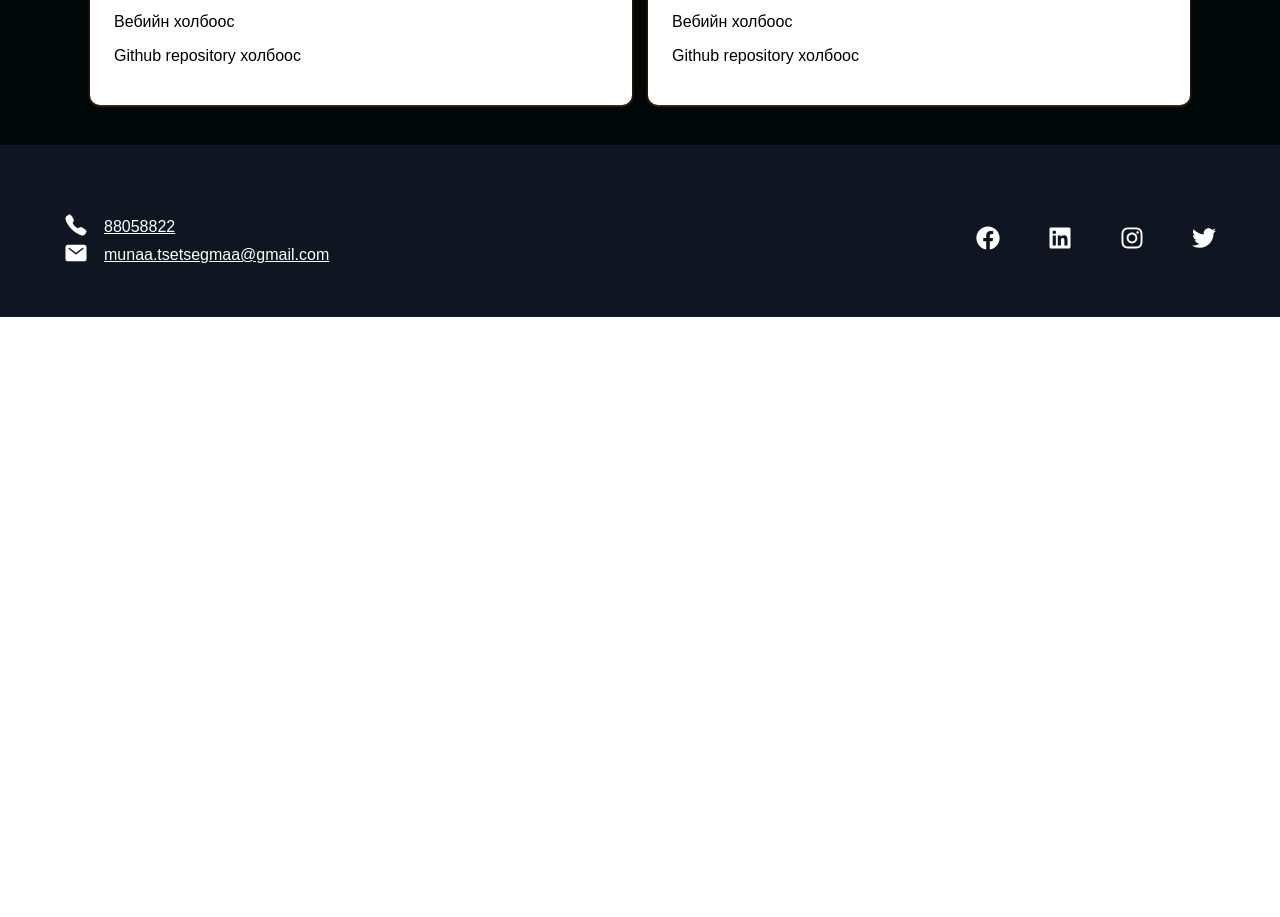
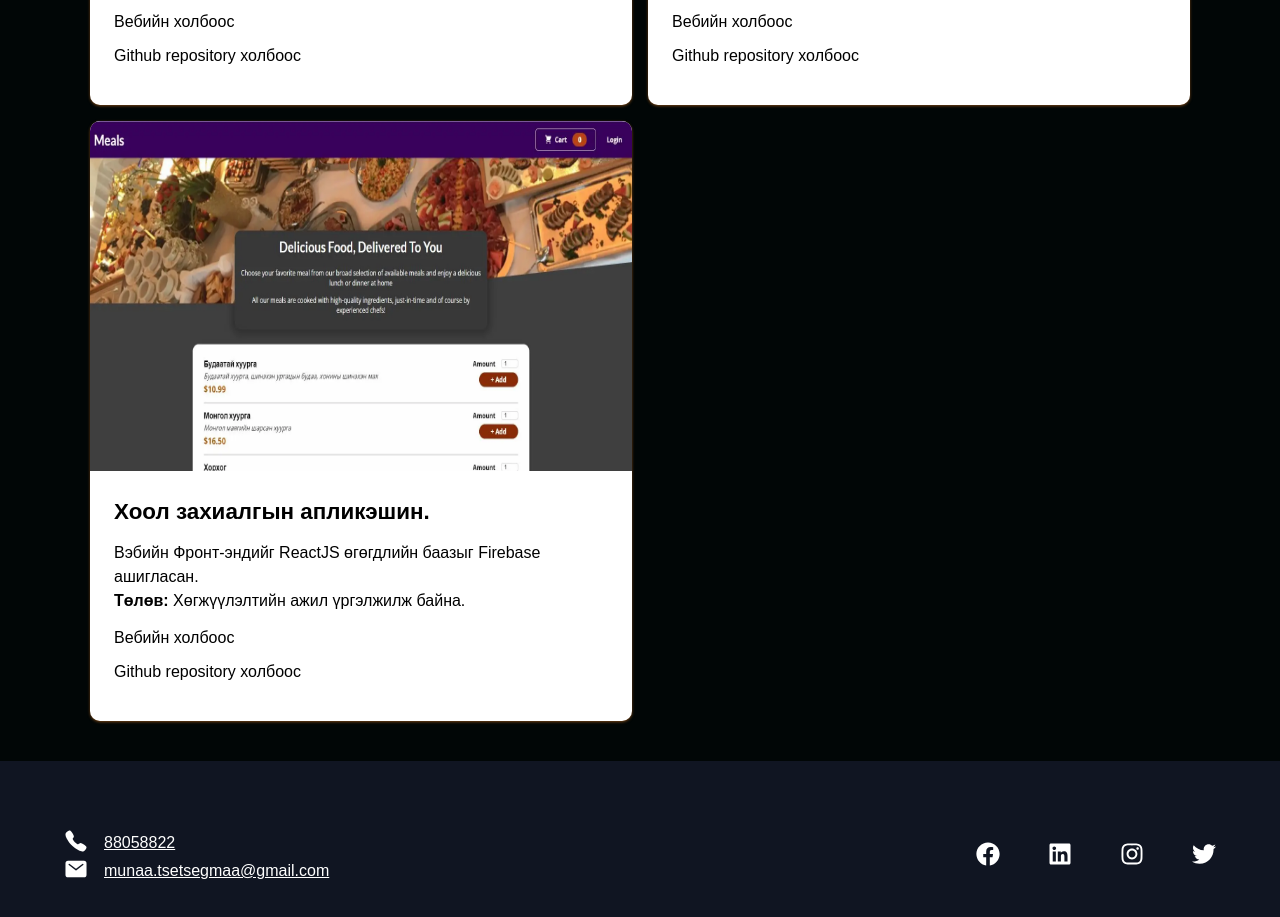
Before and after one commit to Munaa8805/cv, a React (Create React App) app: page / in a window 1280 px wide. Shown: the part 6860-7777 px from the top of the page. Before the commit the page ends 7177 px from the top, so only its background shows below. Built offline with nearby package versions, Linux system fonts and the light colour scheme; a web font is replaced by a local one.

Commit message:
meal app

```diff
--- a/src/jobs.js
+++ b/src/jobs.js
@@ -15,6 +15,7 @@ import reduxLogo from "./images/reduxLogo.webp";
 import gitLogo from "./images/gitLogo.webp";
 import jsLogo from "./images/JSlogo.png";
 import nextjsLogo from "./images/nextjs.svg";
+import mealserviceapp from "./images/food_app.webp";
 
 export const lessons = [
   { id: "01", name: "Алгоритмын үндэс" },
@@ -226,5 +227,15 @@ export const projects = [
     link: "https://restaurant-meals.vercel.app/",
     githubRepo: "https://github.com/Munaa8805/restaurant-meals",
     image: eRestaurant
+  },
+  {
+    id: "03",
+    name: "Хоол захиалгын апликэшин.",
+    technology:
+      "Вэбийн Фронт-эндийг ReactJS өгөгдлийн баазыг Firebase ашигласан.",
+    finished: "Хөгжүүлэлтийн ажил үргэлжилж байна.",
+    link: "https://meal-service-delta.vercel.app/",
+    githubRepo: "https://github.com/Munaa8805/cinema-service",
+    image: mealserviceapp
   }
 ];
```
Also changed, not shown: src/images/food_app.webp (added).
